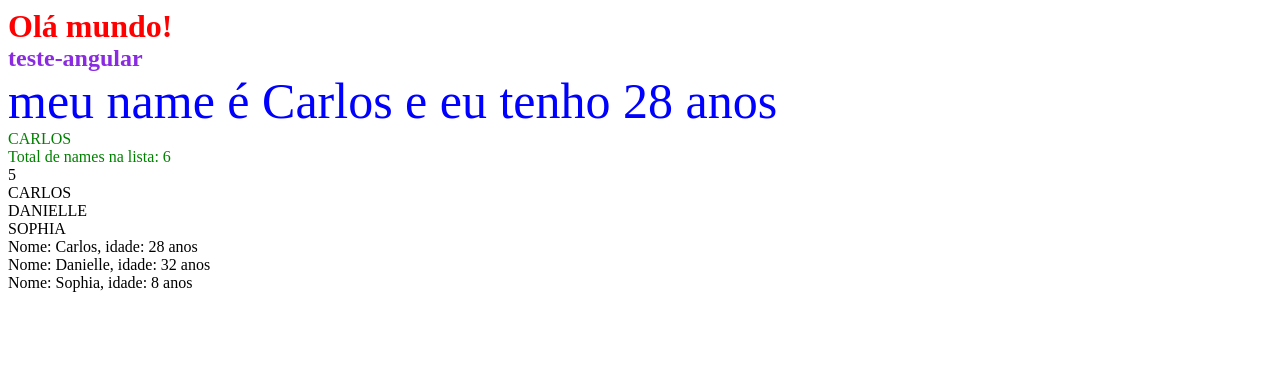
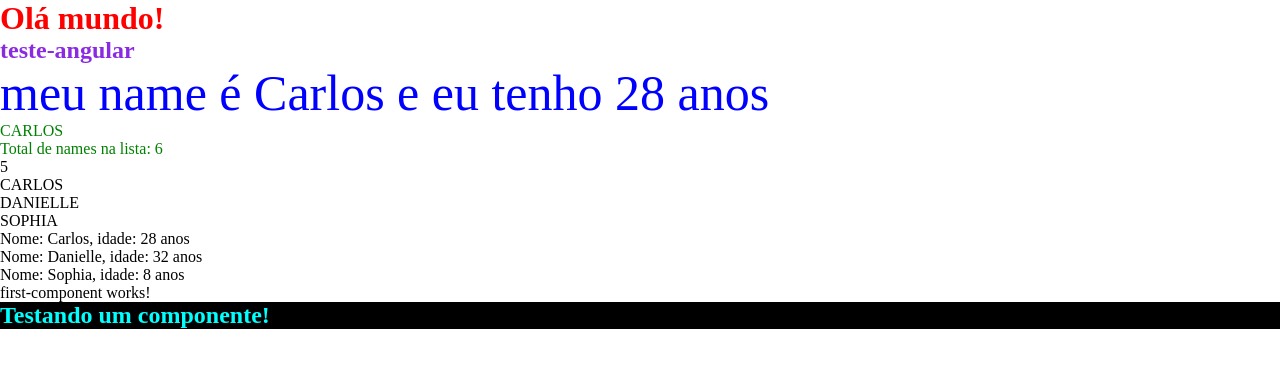
Before and after one commit to CarlosAmorim94/Angular, an Angular app: page / in a window 1280 px wide. Shown: the top 368 px of the page. Built offline with nearby package versions, Linux system fonts and the light colour scheme.

Commit message:
First component

```diff
--- a/src/app/app.component.css
+++ b/src/app/app.component.css
@@ -1,9 +1,3 @@
-* {
-  margin: 0;
-  padding: 0;
-  box-sizing: border-box;
-}
-
 h1 {
   color: red;
 }
--- a/src/app/app.component.html
+++ b/src/app/app.component.html
@@ -25,3 +25,5 @@
   </li>
 
 </ul>
+
+<app-first-component></app-first-component>
--- a/src/app/app.component.ts
+++ b/src/app/app.component.ts
@@ -7,13 +7,13 @@ import { Component } from '@angular/core';
 })
 
 export class AppComponent {
-  title = 'teste-angular'
-  name = 'Carlos'
-  idade = 28
+  title: string = 'teste-angular'
+  name: string = 'Carlos'
+  idade: number = 28
 
-  names = ['Carlos', 'Danielle', 'Sophia']
+  names: string[] = ['Carlos', 'Danielle', 'Sophia']
 
-  nameMan= this.names[0].toUpperCase()
+  nameMan: string = this.names[0].toUpperCase()
 
   people = [
     {name: 'Carlos', age: 28},
--- a/src/app/app.module.ts
+++ b/src/app/app.module.ts
@@ -3,10 +3,12 @@ import { BrowserModule } from '@angular/platform-browser';
 
 import { AppRoutingModule } from './app-routing.module';
 import { AppComponent } from './app.component';
+import { FirstComponentComponent } from './components/first-component/first-component.component';
 
 @NgModule({
   declarations: [
-    AppComponent
+    AppComponent,
+    FirstComponentComponent
   ],
   imports: [
     BrowserModule,
--- /dev/null
+++ b/src/app/components/first-component/first-component.component.css
@@ -0,0 +1,4 @@
+h2 {
+  color: cyan;
+  background: black;
+}
--- /dev/null
+++ b/src/app/components/first-component/first-component.component.html
@@ -0,0 +1,2 @@
+<p>first-component works!</p>
+<h2>Testando um componente!</h2>
--- /dev/null
+++ b/src/app/components/first-component/first-component.component.ts
@@ -0,0 +1,15 @@
+import { Component, OnInit } from '@angular/core';
+
+@Component({
+  selector: 'app-first-component',
+  templateUrl: './first-component.component.html',
+  styleUrls: ['./first-component.component.css']
+})
+export class FirstComponentComponent implements OnInit {
+
+  constructor() { }
+
+  ngOnInit(): void {
+  }
+
+}
--- a/src/styles.css
+++ b/src/styles.css
@@ -1 +1,5 @@
-/* You can add global styles to this file, and also import other style files */
+* {
+  margin: 0;
+  padding: 0;
+  box-sizing: border-box;
+}
```
Also changed, not shown: 1 other file (tests, documents, lock files or other folders).
